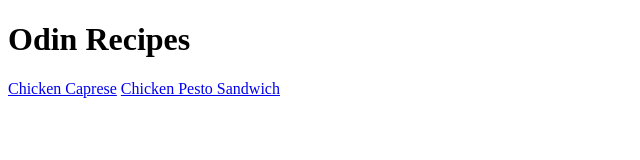
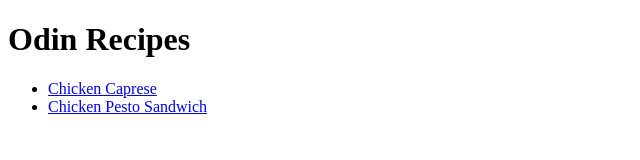
Before and after one commit to alex-goldschmidt/odin-recipes, a plain HTML site: page index.html in a window 1280 px wide. Shown: the whole page, without its empty margins (0-640 px from the left). Drawn offline with Linux system fonts and the light colour scheme.

Commit message:
Put Recipes in Unordered List

```diff
--- a/index.html
+++ b/index.html
@@ -7,7 +7,10 @@
 
     <body>
         <h1>Odin Recipes</h1>
-        <a href="recipes/cc.html">Chicken Caprese</a>
-        <a href="recipes/cps.html">Chicken Pesto Sandwich</a>
-    </body>
+        <ul>
+            <li> <a href="recipes/cc.html">Chicken Caprese</a> </li>
+            <li> <a href="recipes/cps.html">Chicken Pesto Sandwich</a> </li>
+        </ul>
+
+</body>
 </html>
```
